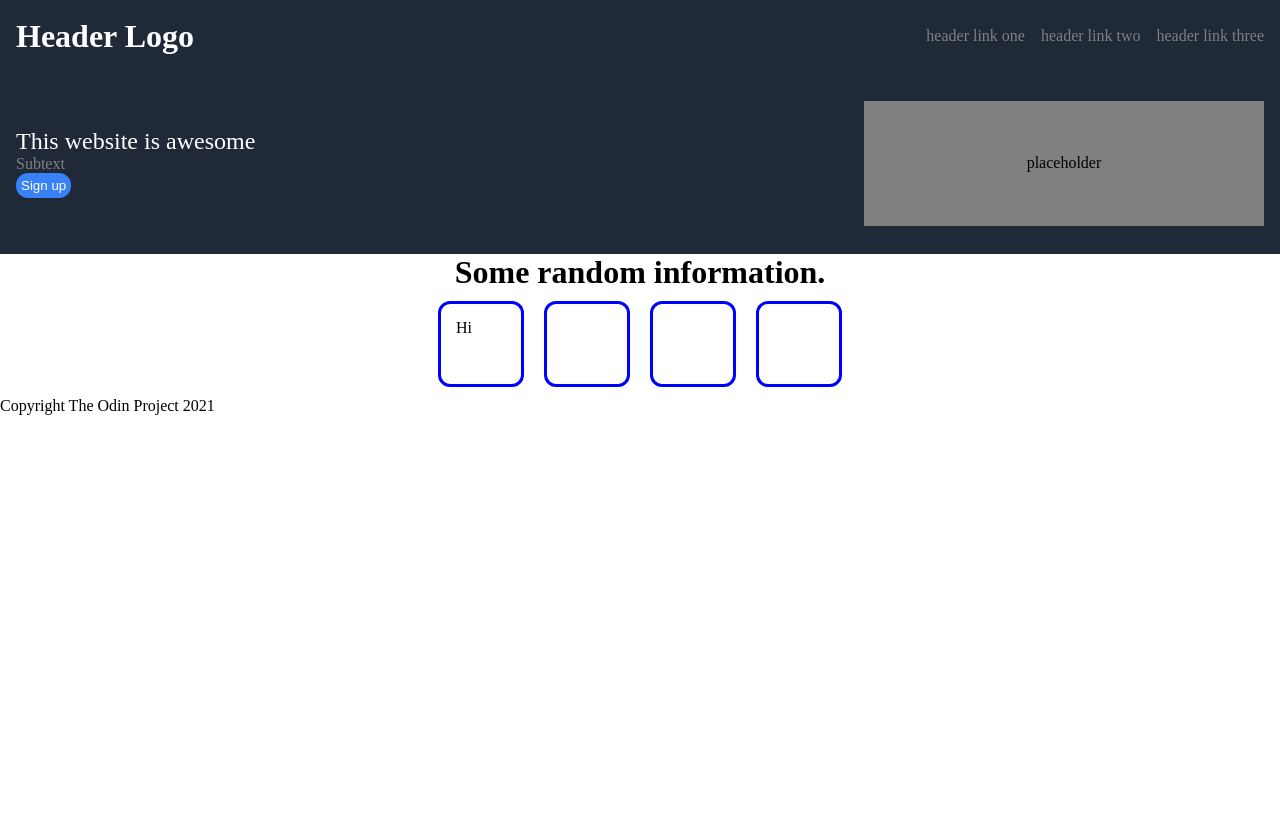
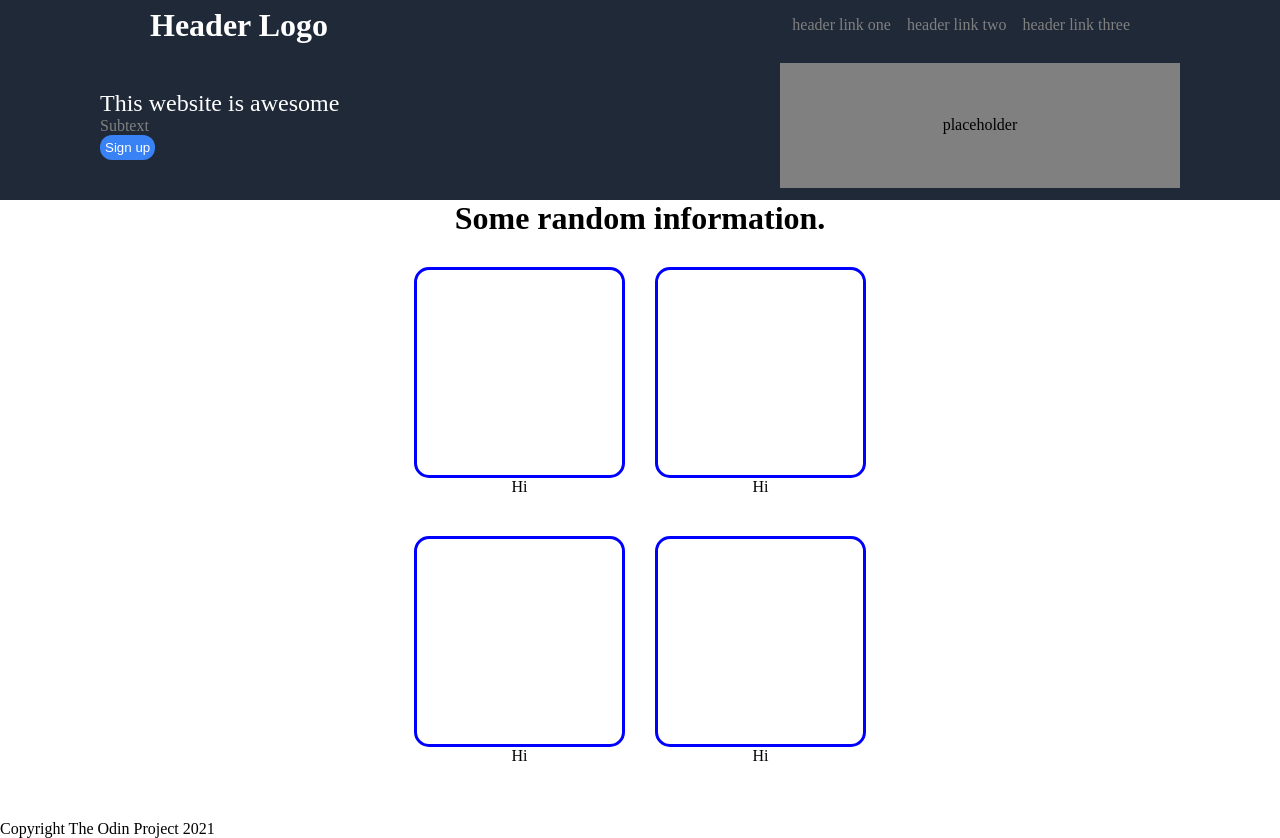
Before and after one commit to monotonalmusic/Landing-page-project, a plain HTML site: page index.html in a window 1280 px wide. Before the commit the page ends 800 px from the top, so only its background shows below. Drawn offline with Linux system fonts and the light colour scheme.

Commit message:
Corrected alignment of hero and content

```diff
--- a/index.html
+++ b/index.html
@@ -1,6 +1,4 @@
-<!DOCTYPE html>
-<html lang="en">
-<head>
+<html lang="en"><head>
     <meta charset="UTF-8">
     <meta http-equiv="X-UA-Compatible" content="IE=edge">
     <meta name="viewport" content="width=device-width, initial-scale=1.0">
@@ -39,15 +37,26 @@
             </div>
         </div>
         <div class="block-three">
-            <div class="box-and-caption">
-                <div class="box">
-                <span class="caption">Hi</span>
+            <div class="row">
+                <div class="box-and-caption">
+                    <div class="box"></div>
+                    <span class="caption">Hi</span>
                 </div>
+                <div class="box-and-caption">
+                    <div class="box"></div>
+                    <span class="caption">Hi</span>
+                 </div>
             </div>
-            <div class="box"></div>
-            <div class="box"></div>
-            <div class="box"></div>
-
+            <div class="row">
+                <div class="box-and-caption">
+                    <div class="box"></div>
+                    <span class="caption">Hi</span>
+                </div>
+                <div class="box-and-caption">
+                    <div class="box"></div>
+                    <span class="caption">Hi</span>
+                </div>
+             </div>
         </div>
         <div class="block-four">
 
@@ -56,5 +65,5 @@
     <div class="footer">
         Copyright The Odin Project 2021
     </div>
-</body>
-</html>
+
+</body></html>
--- a/style.css
+++ b/style.css
@@ -25,30 +25,33 @@ ul {
     display: flex;
     flex: 1;
     background-color: #1F2937;
-    padding:0 16px;
+    padding: 0 150px;
     justify-content: space-between;
     align-items: center;
     max-height: 72px;
     height: 72px;
-
+    /* margin-left: 150px; */
+    /* margin-right: 150px; */
 }
 
 .header-logo {
     color: white;
     font-size: 32px;
     font-weight: 900;
+    /* overflow: hidden; */
+    /* min-width: fit-content; */
+    min-width: auto;
 }
 
 .block-one {
     display: flex;
     flex-flow: column wrap;
     background: #1F2937;
-    padding: 16px;
+    padding: 0 100px;
     align-items: flex-start;
     justify-content: center;
     max-height: 150px;
     height: 150px;
-
 }
 
 .block-one-header {
@@ -96,21 +99,44 @@ button {
 }
 
 .box {
-    height: 50px;
-    width: 50px;
+    /* height: 50px; */
+    /* width: 50px; */
     border: solid 3px blue;
-    border-radius: 12px;
+    border-radius: 15px;
     padding: 15px;
-    margin: 10px;
+    margin: 0;
+    height: 175px;
+    width: 175px;
 }
 
 .block-three {
     display: flex;
+    /* flex-direction: column; */
     flex-wrap: wrap;
+    /* justify-content: center; */
+    /* align-items: center; */
+    padding: 15px;
+    margin-left: 50px;
+    margin-right: 50px;
+    /* align-content: space-around; */
+}
+
+.block-three {}
+
+.block-three {
+    /* align-content: center; */
+    /* justify-content: space-between; */
     justify-content: center;
 }
 
+.block-three {}
+
 .box-and-caption {
-
-
+    display: flex;
+    flex-flow: column;
+    flex: 1;
+    /* justify-content: center; */
+    align-items: center;
+    margin: 15px;
+    margin-bottom: 40px;
 }
```
